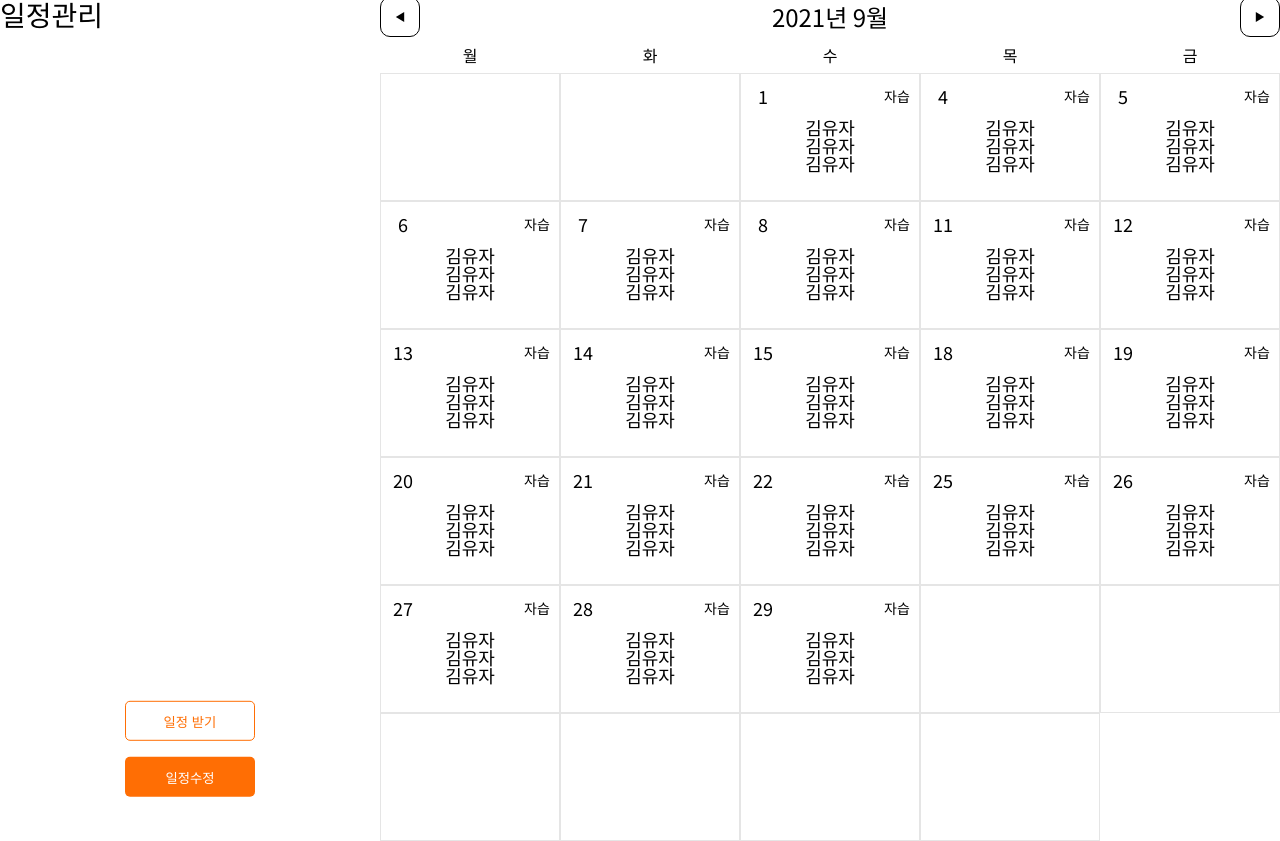
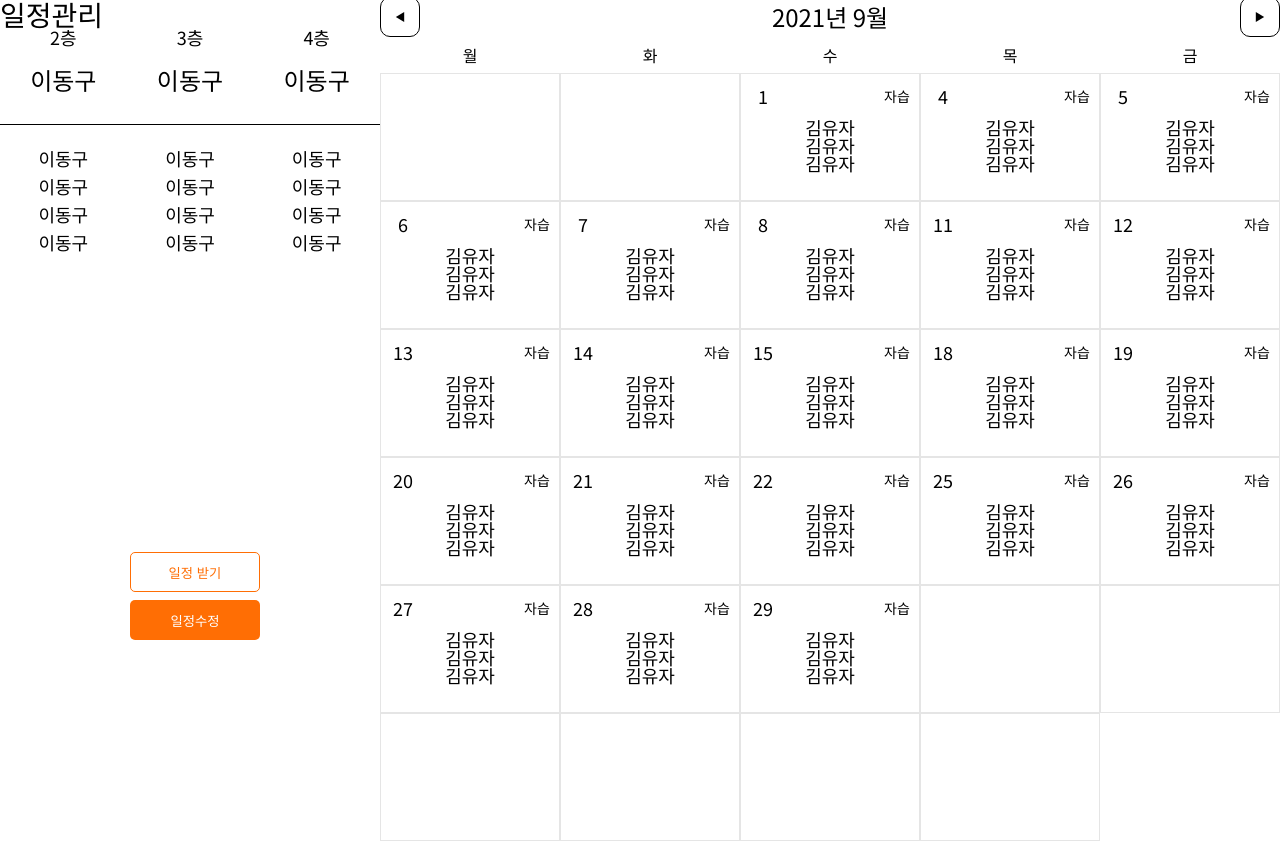
Before and after one commit to DSM-PICK/PICK2021-DESKTOP-CLIENT, a React (Create React App) app: page /manage-schedule in a window 1280 px wide. Built offline with nearby package versions, Linux system fonts and the light colour scheme.

Commit message:
⚡️ :: (#9) Choose Teacher Publishing

```diff
--- a/src/components/ManageSchedule/ChooseTeacher/ChooseTeacher.tsx
+++ b/src/components/ManageSchedule/ChooseTeacher/ChooseTeacher.tsx
@@ -1,7 +1,37 @@
 import { FC } from "react";
+import * as S from "./styles";
 
 const ChooseTeacher: FC = (): JSX.Element => {
-  return <div>ChooseTeacher</div>;
+  return (
+    <S.Container>
+      <S.ChooseTeacherContainer>
+        <S.FloorNameBox>
+          <S.FloorName>2층</S.FloorName>
+          <S.FloorName>3층</S.FloorName>
+          <S.FloorName>4층</S.FloorName>
+        </S.FloorNameBox>
+        <S.TeacherNameBox>
+          <S.TeacherName>이동구</S.TeacherName>
+          <S.TeacherName>이동구</S.TeacherName>
+          <S.TeacherName>이동구</S.TeacherName>
+        </S.TeacherNameBox>
+        <S.CTBody>
+          <S.TeacherNames>이동구</S.TeacherNames>
+          <S.TeacherNames>이동구</S.TeacherNames>
+          <S.TeacherNames>이동구</S.TeacherNames>
+          <S.TeacherNames>이동구</S.TeacherNames>
+          <S.TeacherNames>이동구</S.TeacherNames>
+          <S.TeacherNames>이동구</S.TeacherNames>
+          <S.TeacherNames>이동구</S.TeacherNames>
+          <S.TeacherNames>이동구</S.TeacherNames>
+          <S.TeacherNames>이동구</S.TeacherNames>
+          <S.TeacherNames>이동구</S.TeacherNames>
+          <S.TeacherNames>이동구</S.TeacherNames>
+          <S.TeacherNames>이동구</S.TeacherNames>
+        </S.CTBody>
+      </S.ChooseTeacherContainer>
+    </S.Container>
+  );
 };
 
 export default ChooseTeacher;
--- a/src/components/ManageSchedule/ChooseTeacher/styles.ts
+++ b/src/components/ManageSchedule/ChooseTeacher/styles.ts
@@ -1 +1,56 @@
 import styled from "@emotion/styled";
+import { COLOR } from "../../../style";
+
+export const Container = styled.div`
+  width: 100%;
+`;
+
+export const ChooseTeacherContainer = styled.div`
+  height: 30%;
+`;
+
+export const TeacherNameBox = styled.div`
+  width: 100%;
+  height: 40px;
+  display: grid;
+  grid-template-columns: repeat(3, 1fr);
+  border-bottom: 1px solid ${COLOR.black};
+  padding: 0 0 16px 0;
+  margin-bottom: 24px;
+`;
+
+export const TeacherName = styled.div`
+  font-size: 24px;
+  width: 100%;
+  display: flex;
+  justify-content: center;
+  font-weight: 500;
+`;
+
+export const FloorNameBox = styled.div`
+  width: 100%;
+  height: 40px;
+  display: grid;
+  grid-template-columns: repeat(3, 1fr);
+`;
+
+export const FloorName = styled.div`
+  font-size: 18px;
+  width: 100%;
+  display: flex;
+  justify-content: center;
+`;
+
+export const CTBody = styled.div`
+    margin: 0 auto;
+    width: 100%;
+    display: grid;
+    grid-template-columns: repeat(3, 1fr);
+    grid-row-gap: 10px;
+`;
+
+export const TeacherNames = styled.div`
+  font-size: 18px;
+  display: flex;
+  justify-content: center;
+`;
--- a/src/components/ManageSchedule/Calendar/Day/Day.tsx
+++ b/src/components/ManageSchedule/Day/Day.tsx
@@ -1,6 +1,6 @@
 import { FC, useEffect, useState } from "react";
 import * as S from "./styles";
-import { COLOR } from "../../../../style/index";
+import { COLOR } from "../../../style/index";
 
 interface Props {
   fullDate: string;
--- a/src/components/ManageSchedule/Calendar/Day/styles.ts
+++ b/src/components/ManageSchedule/Day/styles.ts
@@ -1,5 +1,5 @@
 import styled from "@emotion/styled";
-import { COLOR } from "../../../../style";
+import { COLOR } from "../../../style";
 
 export const Days = styled.div`
   text-align: left;
--- a/src/components/ManageSchedule/ManageSchedule.tsx
+++ b/src/components/ManageSchedule/ManageSchedule.tsx
@@ -1,15 +1,17 @@
 import { FC, useState } from "react";
 import Calendar from "./Calendar/Calendar";
 import * as S from "./styles";
+import ChooseTeacher from "./ChooseTeacher/ChooseTeacher";
 
 const ManageSchedule: FC = (): JSX.Element => {
   const [editStatus, setEditStatus] = useState<boolean>(false);
 
   return (
     <S.Container>
-      <S.ManageScheduleContainer>
+      <S.MSContainer>
         <span>
           <S.PageTitle>일정관리</S.PageTitle>
+          <ChooseTeacher />
           <S.ButtonContainer>
             <S.DownloadSchedule
               type="button"
@@ -24,7 +26,7 @@ const ManageSchedule: FC = (): JSX.Element => {
           </S.ButtonContainer>
         </span>
         <Calendar editStatus={editStatus}/>
-      </S.ManageScheduleContainer>
+      </S.MSContainer>
     </S.Container>
   );
 };
--- a/src/components/ManageSchedule/styles.ts
+++ b/src/components/ManageSchedule/styles.ts
@@ -8,7 +8,7 @@ export const Container = styled.div`
     align-items: center;
 `;
 
-export const ManageScheduleContainer = styled.div`
+export const MSContainer = styled.div`
     width: 1440px;
     height: 800px;
     display: flex;
@@ -16,11 +16,12 @@ export const ManageScheduleContainer = styled.div`
     justify-content: space-between;
     span {
         width: 380px;
+        height: 80vh;
+        position: relative;
     }
 `;
 
 export const DownloadSchedule = styled.input`
-    text-decoration: none;
     border: 1px solid ${COLOR.orange};
     outline: none;
     width: 130px;
@@ -29,32 +30,31 @@ export const DownloadSchedule = styled.input`
     color: ${COLOR.orange};
     border-radius: 5px;
     cursor: pointer;
-    margin: 8px auto;
+    margin: 8px 0;
+    transform: translateX(100%);
 `;
 
 export const EditSchedule = styled.input`
-    text-decoration: none;
     outline: none;
-    width: 130px;
+    width: 100%;
     height: 40px;
     background-color: ${COLOR.orange};
     color: ${COLOR.white};
     border-radius: 5px;
     cursor: pointer;
     border: none;
-    margin: 8px auto;
+    transform: translateX(100%);
 `;
 
 export const ButtonContainer = styled.div`
     width: 100%;
     margin: 0 auto;
-    position: relative;
-    top: 100%;
-    transform: translateY(-130%);
+    position: absolute;
+    bottom: 0;
     width: 130px;
 `;
 
 export const PageTitle = styled.div`
     font-size: 28px;
-    font-weight: 500
+    font-weight: 500;
 `;
```
Also changed, not shown: src/components/ManageSchedule/Calendar/Calendar.tsx (+3 -4 lines).
